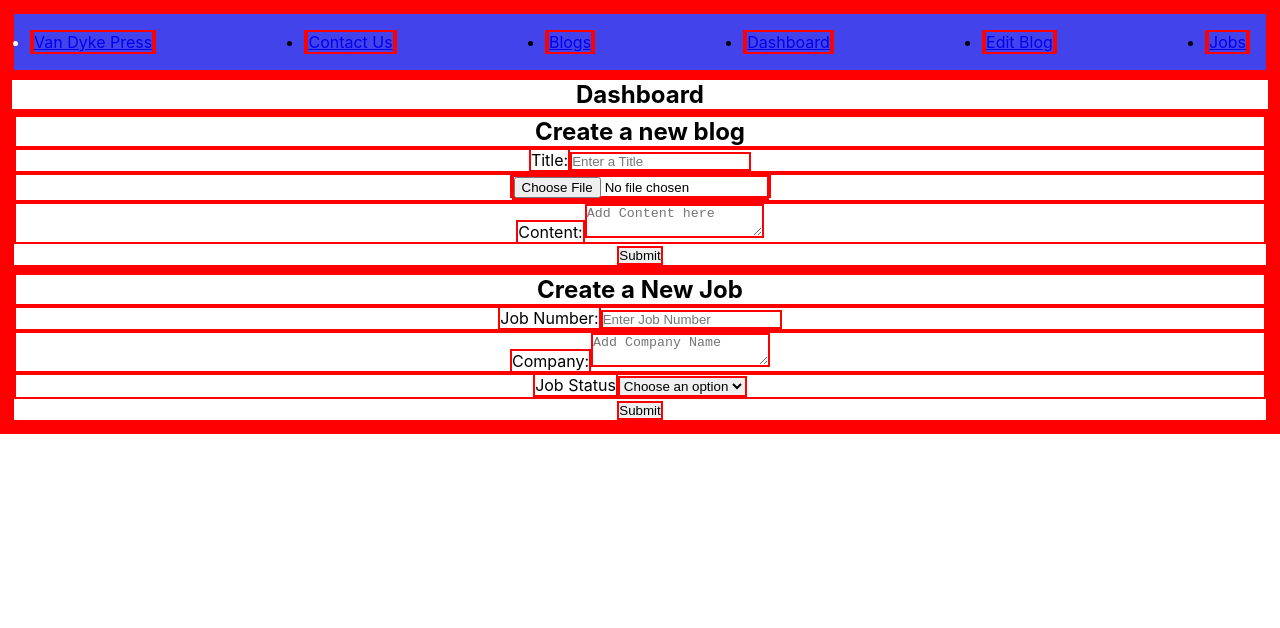
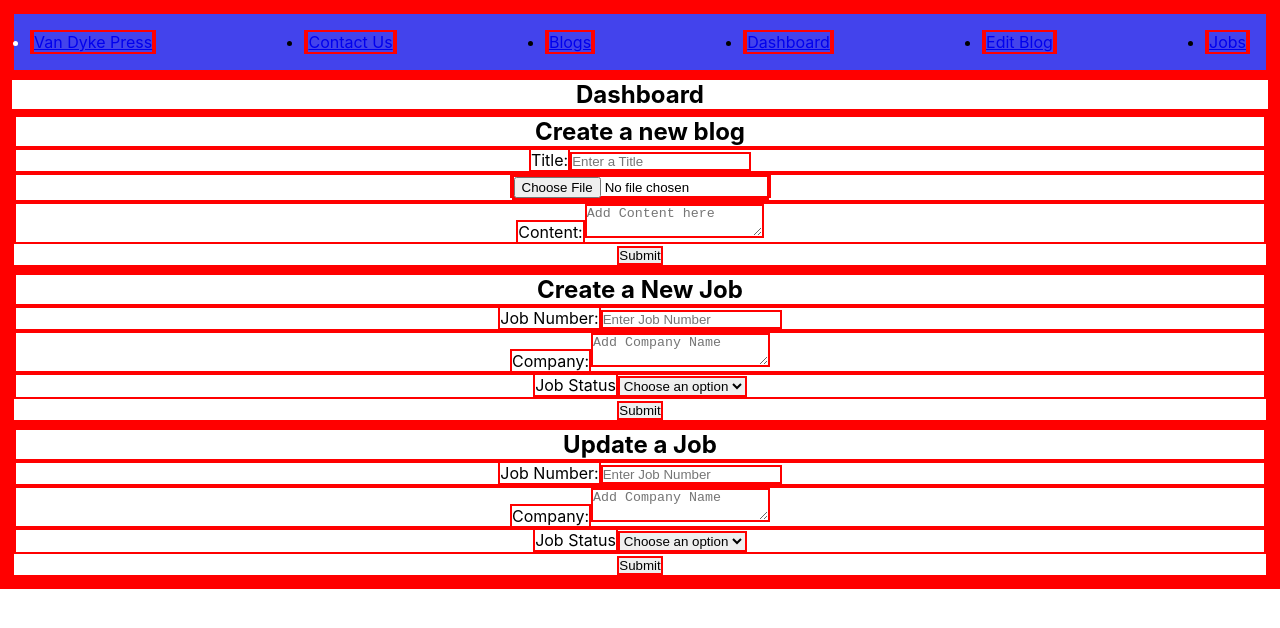
Before and after one commit to JordanWalling/vandyke-frontend, a React (Create React App) app in the folder src/client/: page /dashboard in a window 1280 px wide. Shown: the top 628 px of the page. Built offline with nearby package versions, Linux system fonts and the light colour scheme; no server answers.

Commit message:
create update/delete functionality for jobs

```diff
--- a/src/client/src/App.js
+++ b/src/client/src/App.js
@@ -6,6 +6,7 @@ import Home from "./pages/Home";
 import ContactUs from "./pages/ContactUs";
 import Blogs from "./pages/Blogs";
 import Dashboard from "./pages/Dashboard";
+import UpdateJobForm from "./pages/UpdateJobForm";
 
 // component imports
 import Navbar from "./components/Navbar";
@@ -26,6 +27,7 @@ function App() {
           <Route path="dashboard" element={<Dashboard />} />
           <Route path="/jobs" element={<GetJobs />} />
           <Route path="/jobs/:id" element={<JobDetail />} />
+          <Route path="/jobs/update/:id" element={<UpdateJobForm />} />
         </Routes>
       </BrowserRouter>
     </div>
--- a/src/client/src/pages/Dashboard.js
+++ b/src/client/src/pages/Dashboard.js
@@ -1,6 +1,7 @@
 import { useState } from "react";
 import CreateBlog from "../components/CreateBlog";
 import CreateJob from "../components/CreateJob";
+import UpdateJobForm from "../pages/UpdateJobForm";
 import axios from "axios";
 import JobDetail from "./JobDetail";
 
@@ -94,6 +95,7 @@ const Dashboard = () => {
         setStatus={setStatus}
         handleJobSubmit={handleJobSubmit}
       />
+      <UpdateJobForm />
     </div>
   );
 };
--- a/src/client/src/pages/JobDetail.js
+++ b/src/client/src/pages/JobDetail.js
@@ -1,13 +1,13 @@
 import { useState, useEffect } from "react";
 import axios from "axios";
-import { useParams } from "react-router-dom";
-import { useNavigate } from "react-router-dom";
+import { useNavigate, useParams } from "react-router-dom";
 
 const BASE_URL = process.env.REACT_APP_BASE_URL;
 
-const JobDetail = () => {
+const JobDetail = ({ number, company, status }) => {
   const [job, setJob] = useState([]);
   const { id } = useParams();
+  const navigate = useNavigate();
 
   const fetchJob = async () => {
     try {
@@ -33,6 +33,10 @@ const JobDetail = () => {
     }
   };
 
+  // JOB HANDLE UPDATE
+  const handleJobUpdate = () => {
+    navigate(`/jobs/update/${id}`);
+  };
   return (
     <>
       <div>
@@ -43,6 +47,9 @@ const JobDetail = () => {
         <span>
           <button onClick={handleJobDelete}>Delete</button>
         </span>
+        <span>
+          <button onClick={handleJobUpdate}>Update</button>
+        </span>
       </div>
       ;
     </>
--- /dev/null
+++ b/src/client/src/pages/UpdateJobForm.js
@@ -0,0 +1,98 @@
+import { useParams } from "react-router-dom";
+import { useEffect, useState } from "react";
+import axios from "axios";
+import { useNavigate } from "react-router-dom";
+
+const BASE_URL = process.env.REACT_APP_BASE_URL;
+
+const UpdateJobForm = () => {
+  const navigate = useNavigate();
+
+  const [number, setNumber] = useState("");
+  const [company, setCompany] = useState("");
+  const [status, setStatus] = useState("");
+  const [id, setId] = useState("");
+
+  useEffect(() => {
+    fetchJob();
+  }, []);
+
+  const params = useParams();
+
+  const fetchJob = async () => {
+    try {
+      const { data } = await axios.get(`${BASE_URL}/job/${params.id}`);
+      setNumber(data.number);
+      setCompany(data.company);
+      setStatus(data.status);
+      setId(data.id);
+    } catch (err) {
+      console.log(err);
+    }
+  };
+
+  const handleJobUpdate = async (e) => {
+    e.preventDefault();
+    try {
+      const { data } = await axios.patch(`${BASE_URL}/job/${params.id}`, {
+        number,
+        company,
+        status,
+      });
+      console.log("Job Updated");
+      console.log(data);
+      navigate("/jobs");
+      if (data.job) {
+        return new Error("Job already exists");
+      }
+    } catch (err) {
+      console.log(err);
+    }
+  };
+
+  return (
+    <div>
+      <form className="form" onSubmit={handleJobUpdate}>
+        <h2>Update a Job</h2>
+        <div>
+          <label>Job Number:</label>
+          <input
+            type="number"
+            value={number}
+            placeholder="Enter Job Number"
+            onChange={(e) => setNumber(e.target.value)}
+          />
+        </div>
+        <div>
+          <label>Company:</label>
+          <textarea
+            type="text"
+            value={company}
+            placeholder="Add Company Name"
+            onChange={(e) => setCompany(e.target.value)}
+          />
+        </div>
+        <div>
+          <label htmlFor="status">Job Status</label>
+          <select
+            type="string"
+            value={status}
+            defaultValue={"default"}
+            onChange={(e) => setStatus(e.target.value)}
+            name="status"
+          >
+            <option value={"default"}>Choose an option</option>
+            <option value={"created"}>Job Created</option>
+            <option value={"progress"}>job in progress</option>
+            <option value={"completed"}>job completed</option>
+            <option value={"sent"}>job sent</option>
+          </select>
+        </div>
+
+        <button onClick={handleJobUpdate}>Submit</button>
+      </form>
+    </div>
+  );
+};
+
+export default UpdateJobForm;
```
